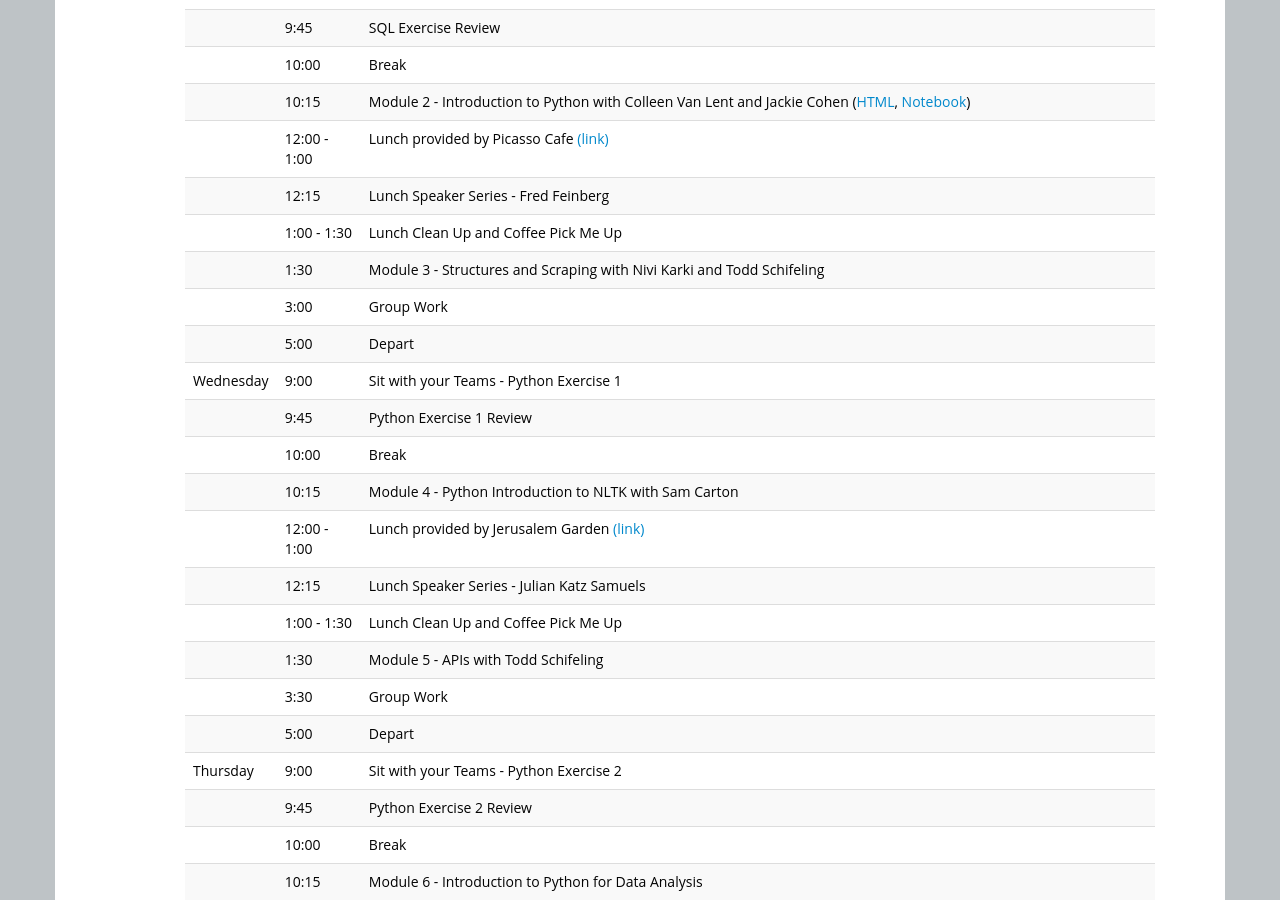
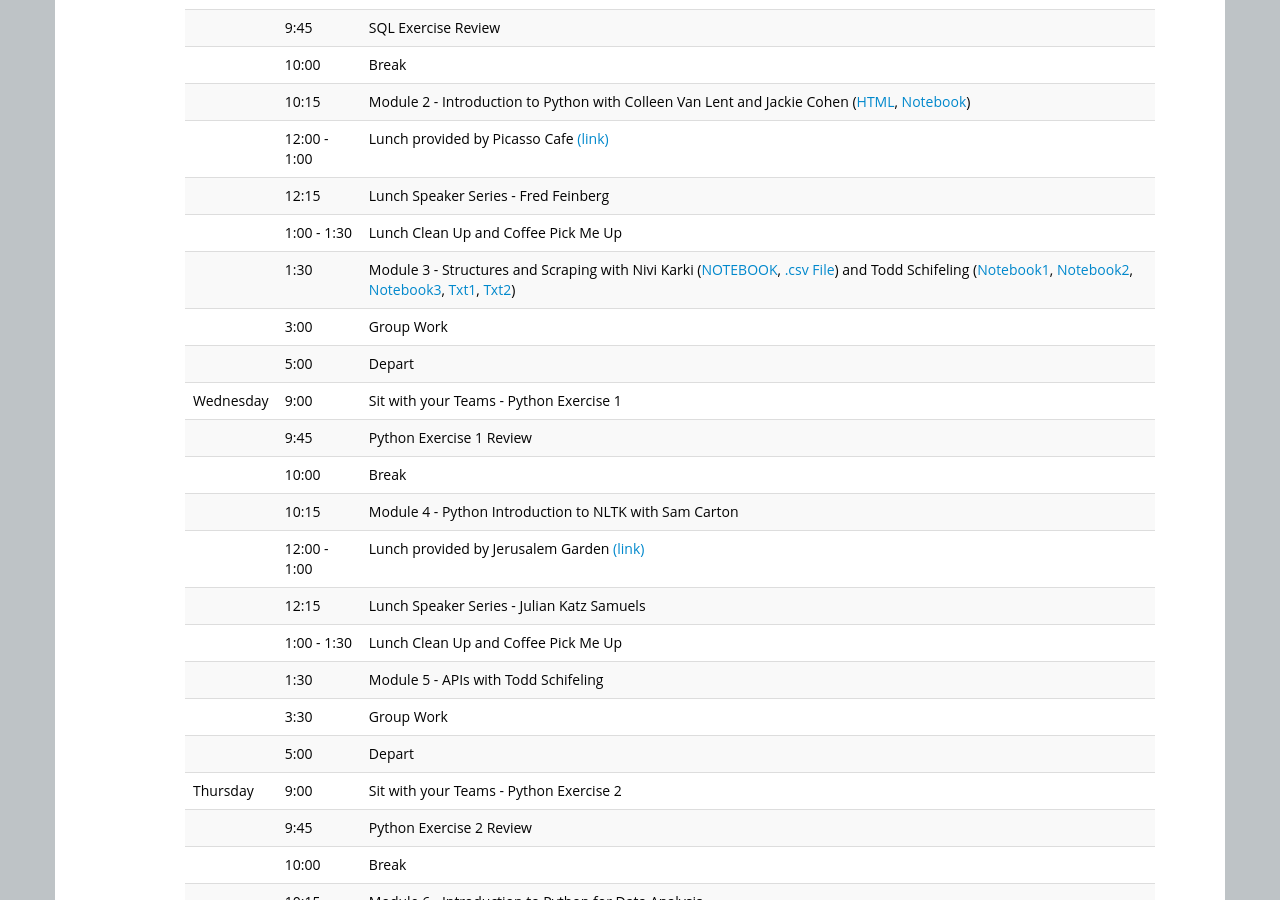
Before and after one commit to ICOSBigDataCamp/2018-summer-camp, a Jekyll site: the page built from index.html, in a window 1280 px wide and 900 px high, scrolled down 1397 px. Built offline with Jekyll 4.4.1, drawn with Linux system fonts in a browser that asks for light colours.

Commit message:
Update index.html
THE MOST IMPORTANT FILES
-NK and TS

```diff
--- a/index.html
+++ b/index.html
@@ -151,7 +151,9 @@ Organizing committee: Jerry Davis, H. V. Jagadish, Cliff Lampe, and Brian Noble
   <tr> <td></td>       <td>12:15</td>   <td>Lunch Speaker Series - Fred Feinberg</td> </tr>
   <!--<tr> <td></td>   <td>12:15</td>   <td><span style="background-color: #FFFF00">Lunch Speaker Series - Big Data Student Panel</span></td> </tr>-->
   <tr> <td></td>       <td>1:00 - 1:30</td>    <td>Lunch Clean Up and Coffee Pick Me Up</td> </tr>
-  <tr> <td></td>       <td>1:30</td>   <td>Module 3 - Structures and Scraping with Nivi Karki and Todd Schifeling</td> </tr>
+  <tr> <td></td>       <td>1:30</td>   <td>Module 3 - Structures and Scraping with Nivi Karki (<a href="slides/ICOS_Structures+DOM+JSON.ipynb">NOTEBOOK</a>,
+    <a href="slides/character-deaths.csv">.csv File</a>) and Todd Schifeling (<a href="slides/get movie info.ipynb">Notebook1</a>,
+    <a href="slides/get actor info.ipynb">Notebook2</a>, <a href="slides/imdb spider.ipynb">Notebook3</a>, <a href="slides/moviesrc.txt">Txt1</a>, <a href="slides/actorsrc.txt">Txt2</a>)</td> </tr>
   <tr> <td></td>       <td>3:00</td>   <td>Group Work</td> </tr>
   <tr> <td></td>       <td>5:00</td>   <td>Depart</td> </tr>
 
```
